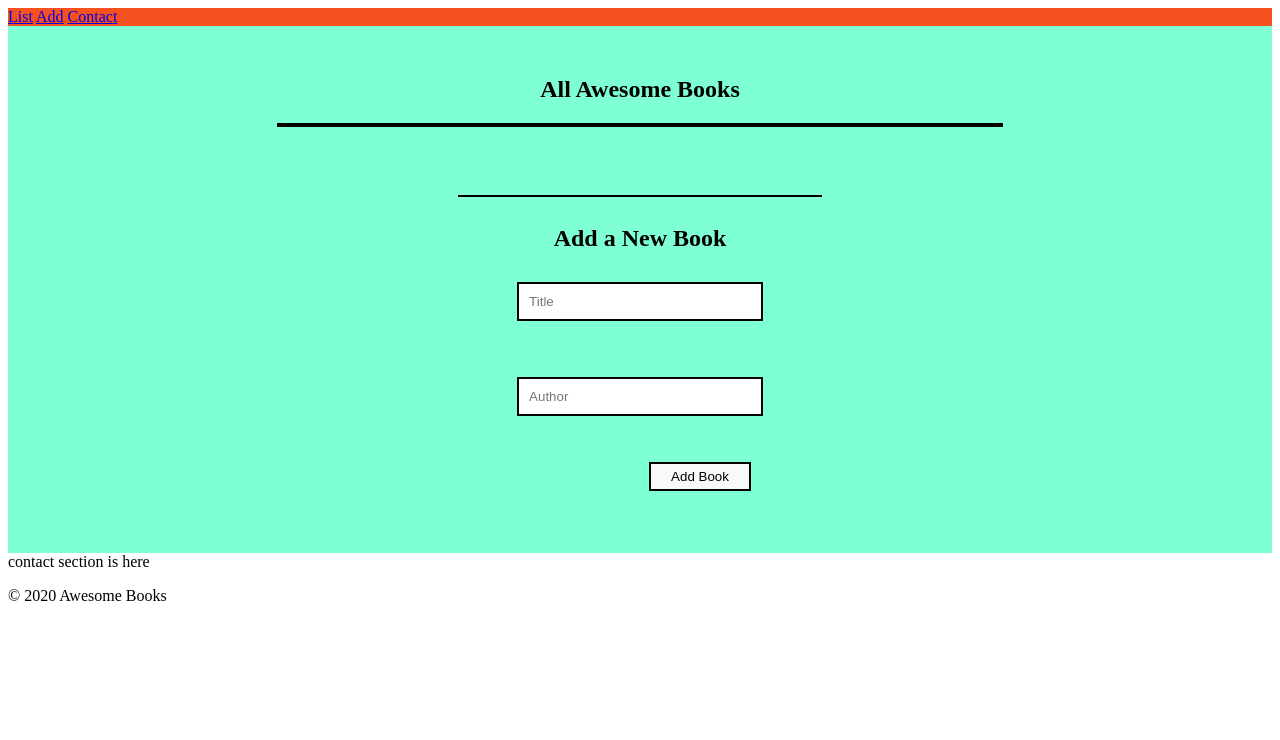
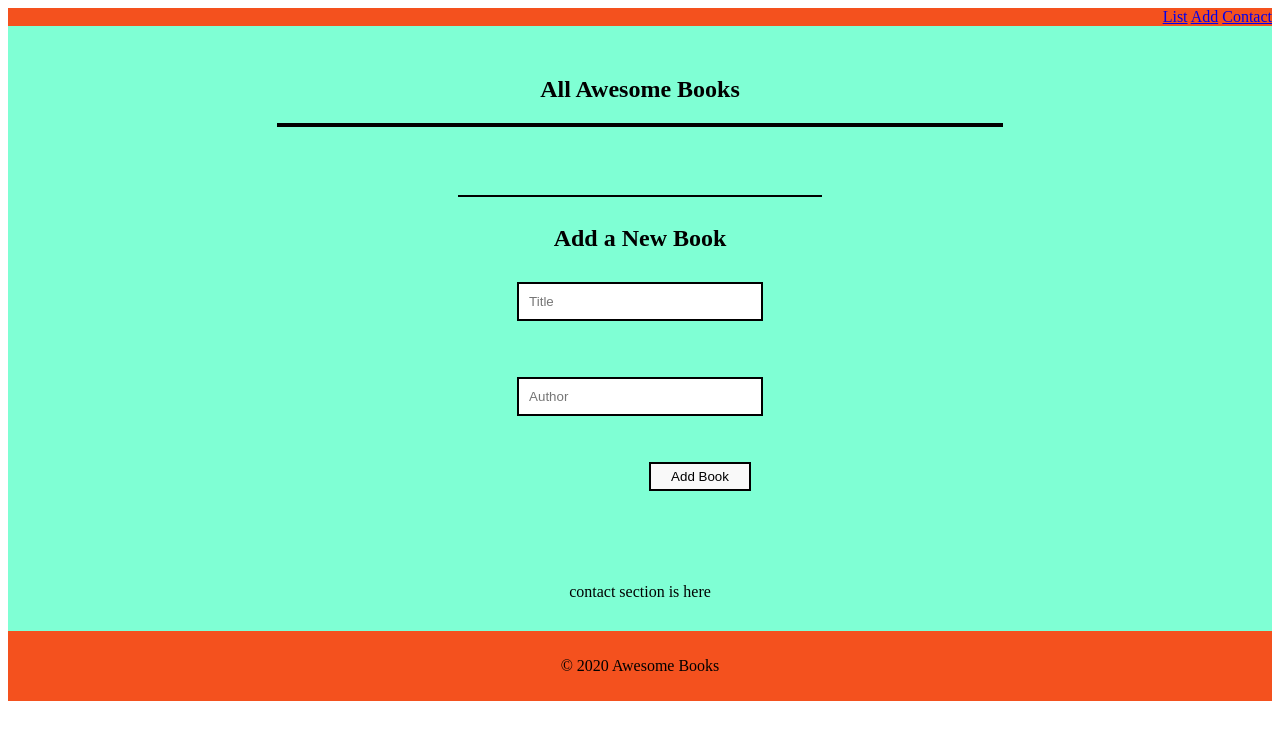
Before and after one commit to Ukaypromise/awesome-book, a website: page index.html in a window 1280 px wide. Drawn offline with Linux system fonts and the light colour scheme.

Commit message:
Style changes

```diff
--- a/css/style.css
+++ b/css/style.css
@@ -1,6 +1,9 @@
 /* Style Css */
 
 .navbar {
+  display: flex;
+  flex-direction: row;
+  justify-content: right;
   background-color: #f4511e;
   overflow: hidden;
 }
@@ -23,7 +26,7 @@
   background-color: aquamarine;
 }
 
-.conatct-section {
+.contact-section {
   padding: 30px;
   align-items: center;
   justify-content: center;
@@ -32,7 +35,7 @@
   background-color: aquamarine;
 }
 
-.footer {
+.footer-section {
   background-color: #f4511e;
   padding: 10px;
   text-align: center;
```
